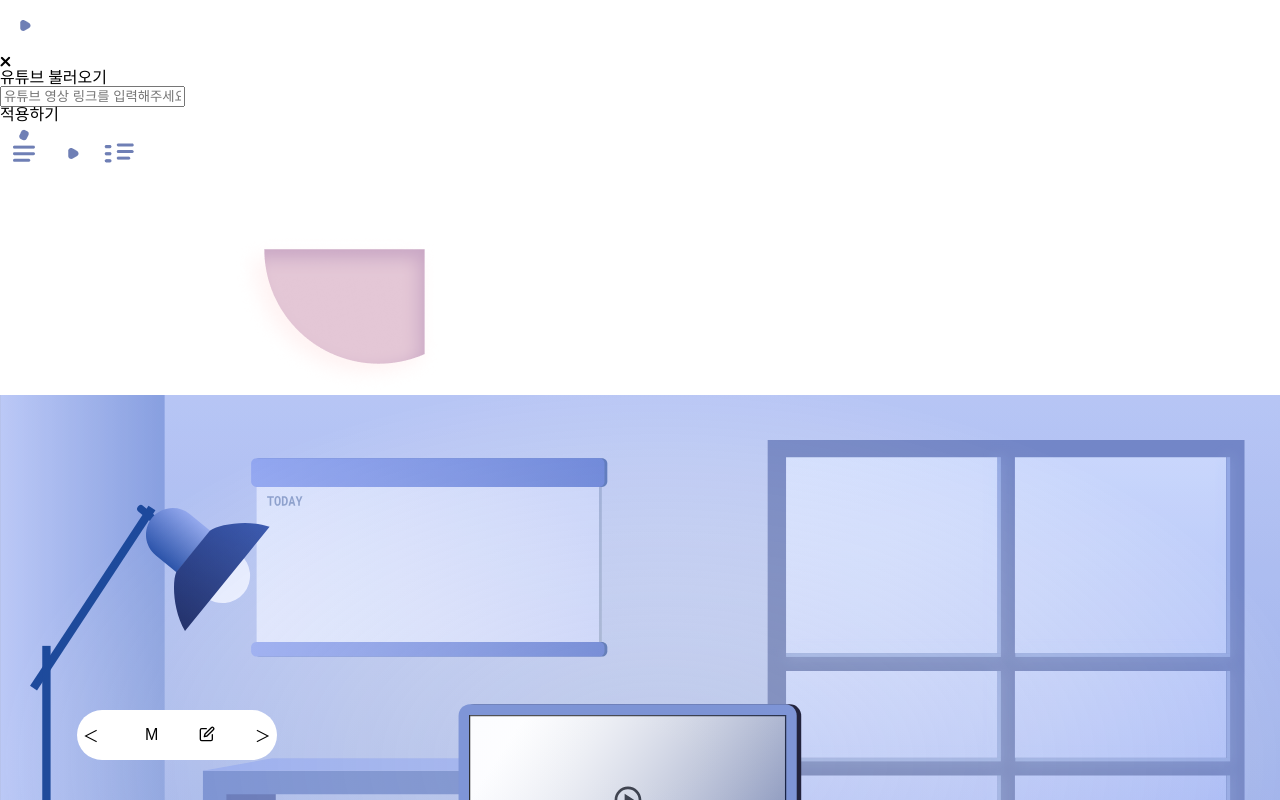
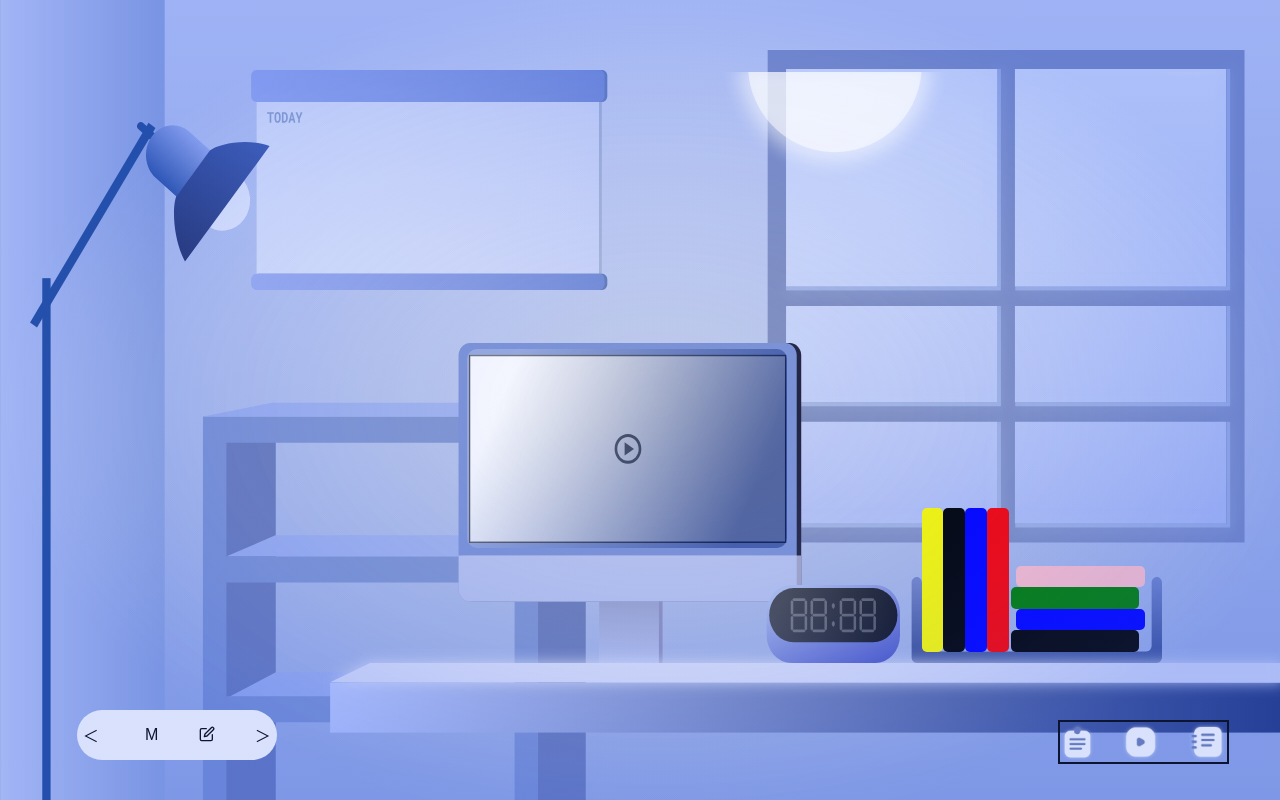
Before and after one commit to mynameSumin/dang-il-frontend, a React (Create React App) app: page /user/1 in a window 1280 px wide. Shown: the top 800 px of the page. Built offline with nearby package versions, Linux system fonts and the light colour scheme.

Commit message:
fix : 음..

```diff
--- a/src/components/Book.js
+++ b/src/components/Book.js
@@ -150,7 +150,8 @@ const Book = forwardRef(
     }
   };
 
-  const plusMenu = () => {
+  const plusMenu = (e) => {
+    e.stopPropagation()
     setPlusButton(!plusButton);
   }
 
@@ -179,7 +180,7 @@ const Book = forwardRef(
   return (
     <div bookRef={bookRef}>
      {/* <img src="/path/to/book.jpg" alt="Book Image" onClick={bookImageClick} style={{ cursor: 'pointer'}}/> */}
-        <div bookRef={bookRef} className={`book-page ${editBook ? 'visible': ''}`}>
+        <div bookRef={bookRef} onClick={(e) => e.stopPropagation()} className={`book-page ${editBook ? 'visible': ''}`}>
           <div className="book-name-box">
             <div className="icon-box">
               <RiHomeLine style={{marginLeft: "20", marginRight: "2"}}/>
--- a/src/pages/UserPage.js
+++ b/src/pages/UserPage.js
@@ -52,22 +52,22 @@ const UserPage = () => {
 
   };
 
-  useEffect(() => {
-    //화면 바깥 클릭하면 토글 목록 닫힘
-    const handleClickOutside = (event) => {
-      if (bookRef.current && !bookRef.current.contains(event.target)) {
-        setEditBook(false); // 패널 외부 클릭 시 패널 숨김
-      }
-    };
+  // useEffect(() => {
+  //   //화면 바깥 클릭하면 토글 목록 닫힘
+  //   const handleClickOutside = (event) => {
+  //     if (bookRef.current && !bookRef.current.contains(event.target)) {
+  //       setEditBook(false); // 패널 외부 클릭 시 패널 숨김
+  //     }
+  //   };
 
-    // 전역 클릭 이벤트 등록
-    document.addEventListener("click", handleClickOutside);
+  //   // 전역 클릭 이벤트 등록
+  //   document.addEventListener("click", handleClickOutside);
 
-    //컴포넌트 언마운트 시 이벤트 제거
-    return () => {
-      document.removeEventListener("click", handleClickOutside);
-    };
-  }, []);
+  //   //컴포넌트 언마운트 시 이벤트 제거
+  //   return () => {
+  //     document.removeEventListener("click", handleClickOutside);
+  //   };
+  // }, []);
 
   // 이전 사용자로 이동하는 함수
   const handlePrevUser = () => {
@@ -93,13 +93,13 @@ const UserPage = () => {
   return (
     <div>
       {/* 단축 버튼들 */}
-      <img
+      {/* <img
         src={changeMusic}
         className="change-music"
         onClick={() => {
           setShowWindow(!showWindow);
         }}
-      />
+      /> */}
       <AddYoutube
         setKey={setKey}
         showWindow={showWindow}
--- a/src/styles/userPage.css
+++ b/src/styles/userPage.css
@@ -36,3 +36,420 @@
   cursor: not-allowed; /* 커서를 not-allowed로 변경 */
   background: #eee; /* 배경색 변경 */
 }
+/* body code css */
+.background {
+  height: 100vh;
+  background: linear-gradient(to right, #dbe1f8 0%, #9aaddc 80%) left / 15% 100%
+      no-repeat,
+    /* 왼쪽: 좌우 그라데이션 */
+      linear-gradient(to bottom, #d8dff7 0%, #9eafde 100%);
+  display: flex;
+  justify-content: center;
+  align-items: center;
+  transition: filter 0.3s ease;
+}
+
+#stand {
+  height: 92%;
+  position: fixed;
+  bottom: 0;
+  left: 6%;
+}
+
+.player {
+  position: fixed;
+  left: 36.5%;
+  bottom: 31.5%;
+  border-radius: 8px;
+}
+.add-color {
+  position: fixed;
+  border-radius: 10px;
+  width: 25%;
+  height: 24.9%;
+  left: 36.5%;
+  bottom: 31.5%;
+  pointer-events: none;
+  background: linear-gradient(
+    109.77deg,
+    rgba(255, 255, 255, 0.215) 13.1%,
+    rgba(0, 27, 109, 0.43) 86.05%
+  );
+  z-index: 10;
+}
+
+.player-box {
+  position: fixed;
+  width: fit-content;
+  padding-bottom: 200px;
+  height: 0;
+}
+
+#desktop-bottom {
+  z-index: 1000;
+}
+
+.stand-head {
+  pointer-events: all;
+}
+@keyframes sunSet {
+  0% {
+    transform: translateY(0px);
+  }
+  100% {
+    transform: rotate(20deg) translateY(-400px);
+  }
+}
+
+@keyframes moonRise {
+  0% {
+    transform-box: fill-box;
+    transform: rotate(-40deg) translateY(0px);
+  }
+  100% {
+    transform-box: fill-box;
+    transform: rotate(0deg) translateY(110px);
+  }
+}
+@keyframes sunRise {
+  0% {
+    transform: rotate(20deg) translateY(-400px);
+  }
+  100% {
+    transform: translateY(0px); /* 끝점을 기존의 시작점으로 */
+  }
+}
+@keyframes moonSet {
+  0% {
+    transform-box: fill-box;
+    transform: rotate(0deg) translateY(110px); /* 시작점을 기존의 끝점으로 */
+  }
+  100% {
+    transform-box: fill-box;
+    transform: rotate(-40deg) translateY(0px); /* 끝점을 기존의 시작점으로 */
+  }
+}
+
+#sun {
+  position: relative;
+  top: -100px;
+  z-index: -2;
+  animation-fill-mode: forwards;
+}
+
+#sun.animate {
+  animation: sunSet 4s 1 forwards;
+  transform-box: fill-box;
+  animation-delay: 0.5s;
+}
+
+#sun.night-day {
+  animation: sunRise 4s 1 forwards;
+  transform-box: fill-box;
+  animation-delay: 0s;
+  transform: translateY(-400px);
+}
+
+#moon {
+  position: relative;
+  animation-fill-mode: forwards;
+  top: -200px;
+  left: 100px;
+  z-index: -2;
+}
+
+#moon.animate {
+  animation: moonRise 3s 1 forwards;
+  animation-delay: 1s;
+}
+
+#moon.night-day {
+  animation: moonSet 3s 1 forwards;
+  animation-delay: 0.5s;
+  transform: rotate(0deg) translateY(110px);
+}
+
+.image-container {
+  position: fixed;
+  overflow: hidden;
+  width: 500px;
+  height: 490px;
+  top: 72px;
+  right: 62px;
+  z-index: 102;
+  overflow: hidden;
+}
+@keyframes light {
+  0% {
+    background: #3f2871;
+    opacity: 0.2;
+  }
+  10% {
+    background: #3f2871;
+    opacity: 0.4;
+  }
+  60% {
+    background: #251c43;
+    opacity: 0.7;
+  }
+  100% {
+    background: #251c43;
+    opacity: 0.85;
+  }
+}
+@keyframes lightDay {
+  1% {
+    background: #251c43;
+    opacity: 0.85;
+  }
+  20% {
+    background: #251c43;
+    opacity: 0.8;
+  }
+  40% {
+    background: #251c43;
+    opacity: 0.7;
+  }
+  60% {
+    background: #7760a8;
+    opacity: 0.4;
+  }
+  90% {
+    background: #7fa6d1;
+    opacity: 0.2;
+  }
+  100% {
+    background: radial-gradient(
+      49.92% 50% at 51.45% 50.64%,
+      rgba(255, 255, 255, 0) 0%,
+      rgba(63, 105, 242, 0.2) 100%
+    );
+    background-blend-mode: multiply;
+    opacity: 0.7;
+  }
+}
+
+.day-color {
+  pointer-events: none;
+  z-index: 100;
+  background: radial-gradient(
+    49.92% 50% at 51.45% 50.64%,
+    rgba(255, 255, 255, 0) 0%,
+    rgba(63, 105, 242, 0.2) 100%
+  );
+  background-blend-mode: multiply;
+  position: fixed;
+  top: 0;
+  left: 0;
+  width: 100%;
+  height: 100%;
+}
+
+#active-day,
+#active-night {
+  animation: none;
+}
+
+#active-day {
+  animation: light 4s ease 1;
+  background-size: cover;
+}
+
+.night-color {
+  pointer-events: none;
+  z-index: 100;
+  position: fixed;
+  top: 0;
+  left: 0;
+  width: 100%;
+  height: 100%;
+}
+#active-night {
+  animation: lightDay 4s ease 1 !important;
+  background-size: cover;
+}
+
+/* 유튜브 관련 */
+.memo-youtube-book {
+  position: absolute;
+  right: 4vw;
+  top: 90vh;
+  width: 13vw;
+  height: 5vh;
+  display:flex;
+  flex-direction: row;
+  justify-content: space-between;
+  border: 2px solid #000; /* 2픽셀 두께의 검은색 테두리를 추가 */
+}
+
+/* .change-music {
+  position: fixed;
+  bottom: 35px;
+  right: 150px;
+  z-index: 100;
+  cursor: pointer;
+} */
+.change-music-window {
+  position: fixed;
+  width: 22%;
+  height: 20%;
+  top: 40%;
+  left: 38%;
+  gap: 0px;
+  border-radius: 23px;
+  opacity: 0px;
+  z-index: 300;
+  background: #ffffff;
+  opacity: 0;
+  pointer-events: none;
+  transition: opacity 0.5s ease-in-out;
+}
+#open.change-music-window {
+  position: fixed;
+  opacity: 1;
+  display: block;
+  z-index: 900;
+  pointer-events: all;
+  transition: opacity 0.5s ease-in-out;
+}
+.music-title {
+  color: #6f7fb5;
+  font-family: Roboto;
+  font-size: 18px;
+  font-weight: 700;
+  line-height: 21.09px;
+  text-align: left;
+  margin: 5% 6% 4% 6%;
+}
+.url {
+  margin-left: 6%;
+  border: none;
+  width: 85%;
+  height: 13%;
+  border-radius: 3px;
+  color: #6f7fb5;
+  box-shadow: 0px 0px 4px 0px #8c9dd599;
+}
+.close-btn {
+  position: relative;
+  left: 90%;
+  top: 10%;
+  cursor: pointer;
+}
+.complete {
+  position: relative;
+  cursor: pointer;
+  top: 6%;
+  left: 75%;
+  color: #d9ddec;
+  font-family: Roboto;
+  font-size: 18px;
+  font-weight: 600;
+  line-height: 21.09px;
+  text-align: left;
+}
+#ok {
+  color: #6f7fb5;
+}
+input::placeholder {
+  font-family: Roboto;
+  font-size: 15px;
+  font-weight: 400;
+  line-height: 17.58px;
+  text-align: left;
+  color: #6f7fb580;
+}
+.error {
+  color: #e98888;
+  margin-left: 6%;
+  margin-top: 3%;
+  height: 8%;
+  font-size: 15px;
+}
+.background#blur {
+  filter: blur(4px) brightness(0.7);
+  transition: filter 0.3s ease;
+  position: relative;
+  z-index: 1;
+}
+.bookshelfbox {
+  position: absolute;
+  left: 72vw;   /* 뷰포트 너비의 80% 위치 */
+  top: 63.5vh;    /* 뷰포트 높이의 50% 위치 */
+  width: 18vw;  /* 뷰포트 너비의 10% 만큼 너비 */
+  height: 18vh; /* 뷰포트 높이의 20% 만큼 높이 */
+  display:flex;
+  flex-direction: row;
+}
+.cols-bookbox {
+  display:flex;
+  flex-direction:row;
+  width:38%;
+  height:100%;
+}
+.col-book1 {
+  border-radius: 5px;
+  background-color: yellow;
+  width:25%;
+  height: 100%;
+  cursor: pointer;
+}
+.col-book2 {
+  border-radius: 5px;
+  background-color: black;
+  width:25%;
+  height: 100%;
+}
+.col-book3 {
+  border-radius: 5px;
+  background-color: blue;
+  width:25%;
+  height: 100%;
+}
+.col-book4 {
+  border-radius: 5px;
+  background-color: red;
+  width:25%;
+  height: 100%;
+}
+.rows-bookbox {
+  width:62%;
+  height:100%;
+  position: relative;
+}
+.row-book1{
+  border-radius: 5px;
+  position: absolute;
+  background-color: black;
+  bottom:0;
+  left:1%;
+  width:90%;
+  height:15%;
+}
+.row-book2{
+  border-radius: 5px;
+  position: absolute;
+  background-color: blue;
+  bottom:15%;
+  left:5%;
+  width:90%;
+  height:15%;
+}
+.row-book3{
+  border-radius: 5px;
+  position: absolute;
+  background-color: green;
+  bottom:30%;
+  left:1%;
+  width:90%;
+  height:15%;
+}
+.row-book4{
+  border-radius: 5px;
+  position: absolute;
+  background-color: pink;
+  bottom:45%;
+  left:5%;
+  width:90%;
+  height:15%;
+}
```
